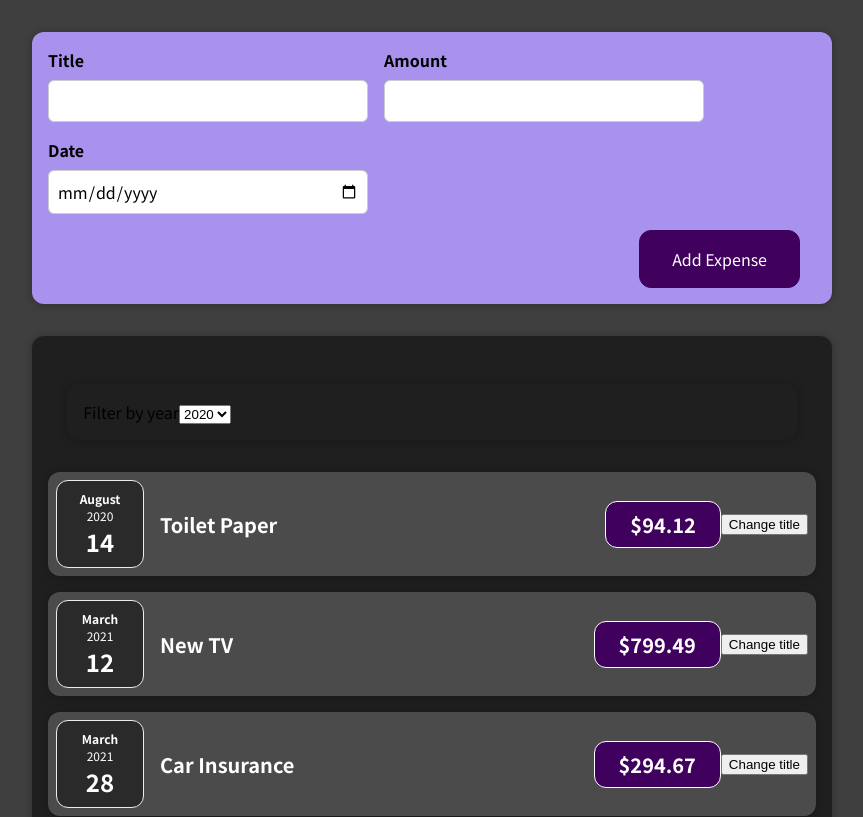
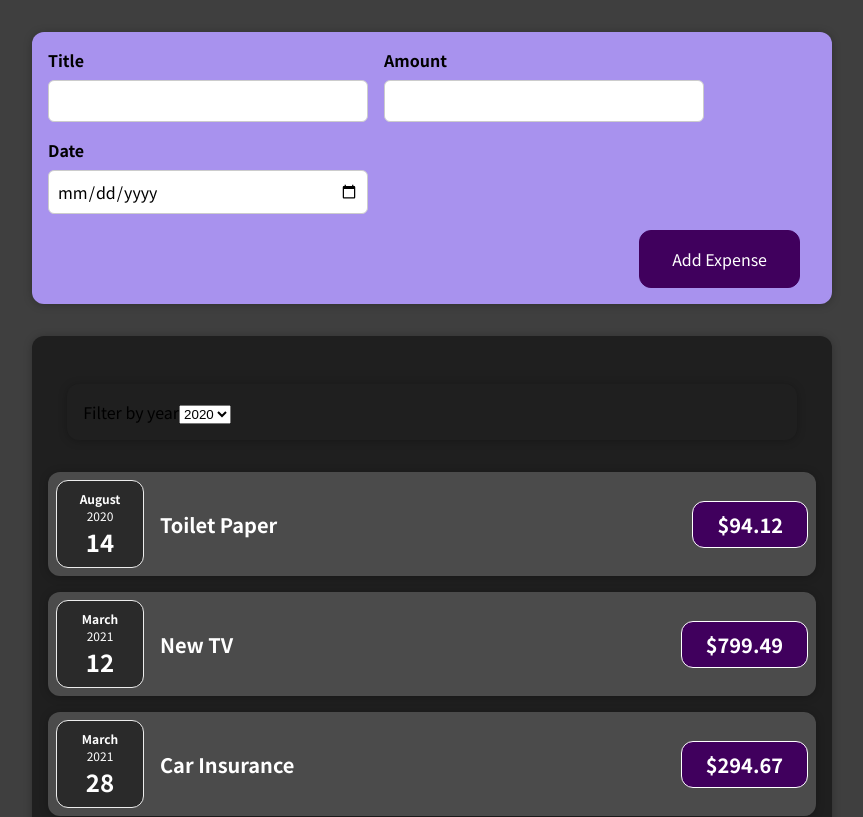
Before and after one commit to ErfoJS/react-course, a React (Create React App) app in the folder first-course-app/: page / in a window 1280 px wide. Shown: the top 817 px of the page, without its empty margins (208-1071 px from the left). Built offline with nearby package versions, Linux system fonts and the light colour scheme.

Commit message:
change value button from ExpesneItem.js (deleted)

```diff
--- a/first-course-app/src/components/Expenses/ExpenseItem.js
+++ b/first-course-app/src/components/Expenses/ExpenseItem.js
@@ -1,24 +1,15 @@
 import ExpenseDate from "./ExpenseDate";
 import "./Styles/ExpenseItem.css";
 import Card from "../UI/Card";
-import React, { useState } from "react";
 
 function ExpenseItem(props) {
-  const [title, setTitle] = useState(props.title);
-
-  const clickHandler = () => {
-    setTitle("Updated");
-    console.log(title);
-  };
-
   return (
     <Card className="expense-item">
       <ExpenseDate date={props.date} />
       <div className="expense-item__description">
-        <h2>{title}</h2>
+        <h2>{props.title}</h2>
         <div className="expense-item__price">${props.amount}</div>
       </div>
-      <button onClick={clickHandler}>Change title</button>
     </Card>
   );
 }
```
